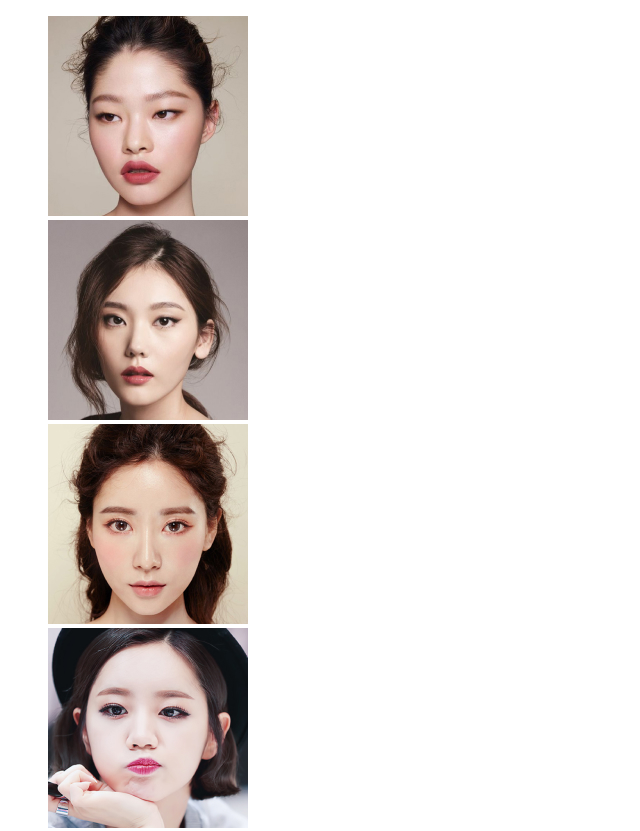
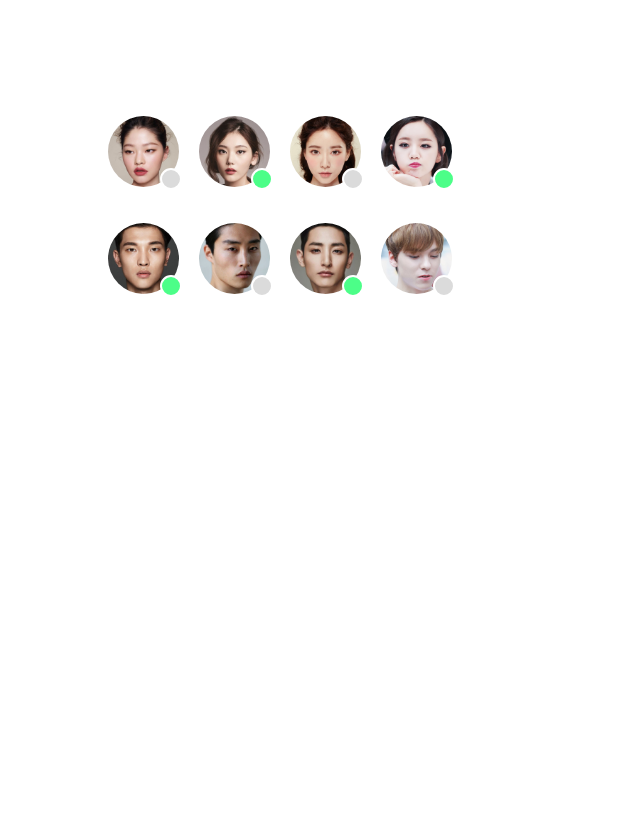
Before and after one commit to yoonseo23/homework, a website: page src/avatars/avatars.html in a window 1280 px wide. Shown: the top 831 px of the page, without its empty margins (0-640 px from the left). After the commit the page ends 800 px from the top, so only its background shows below. Drawn offline with Linux system fonts and the light colour scheme; a web font is replaced by a local one.

Commit message:
style commit

```diff
--- a/src/avatars/styles/avatars.css
+++ b/src/avatars/styles/avatars.css
@@ -1 +1,56 @@
 /* 여기에 스타일을 구현해 주세요 */
+ul.images_t {
+  display: flex;
+  flex-wrap: wrap;
+  gap: 20px;
+  list-style: none;
+  padding: 100px 100px 10px;
+}
+
+ul.images_t li {
+  position: relative;
+}
+
+ul.images_b {
+  display: flex;
+  flex-wrap: wrap;
+  gap: 20px;
+  list-style: none;
+  padding: 10px 100px 100px;
+}
+
+ul.images_b li {
+  position: relative;
+}
+
+.avatars {
+  width: 71px;
+  height: 71px;
+  border-radius: 50%;
+  overflow: hidden;
+}
+
+.avatars img {
+  width: 100%;
+  height: 100%;
+  object-fit: cover;
+  display: block;
+}
+
+.status {
+  position: absolute; /* li를 기준으로 위치 지정 */
+  width: 18px;
+  height: 18px;
+  border-radius: 50%;
+  bottom: -3px;
+  right: -3px;
+  background-color: #dbdbdb;
+  border: 2px solid white;
+}
+
+.status.green {
+  background-color: #4cfe88;
+}
+.status.gray {
+  background-color: #dbdbdb;
+}
```
